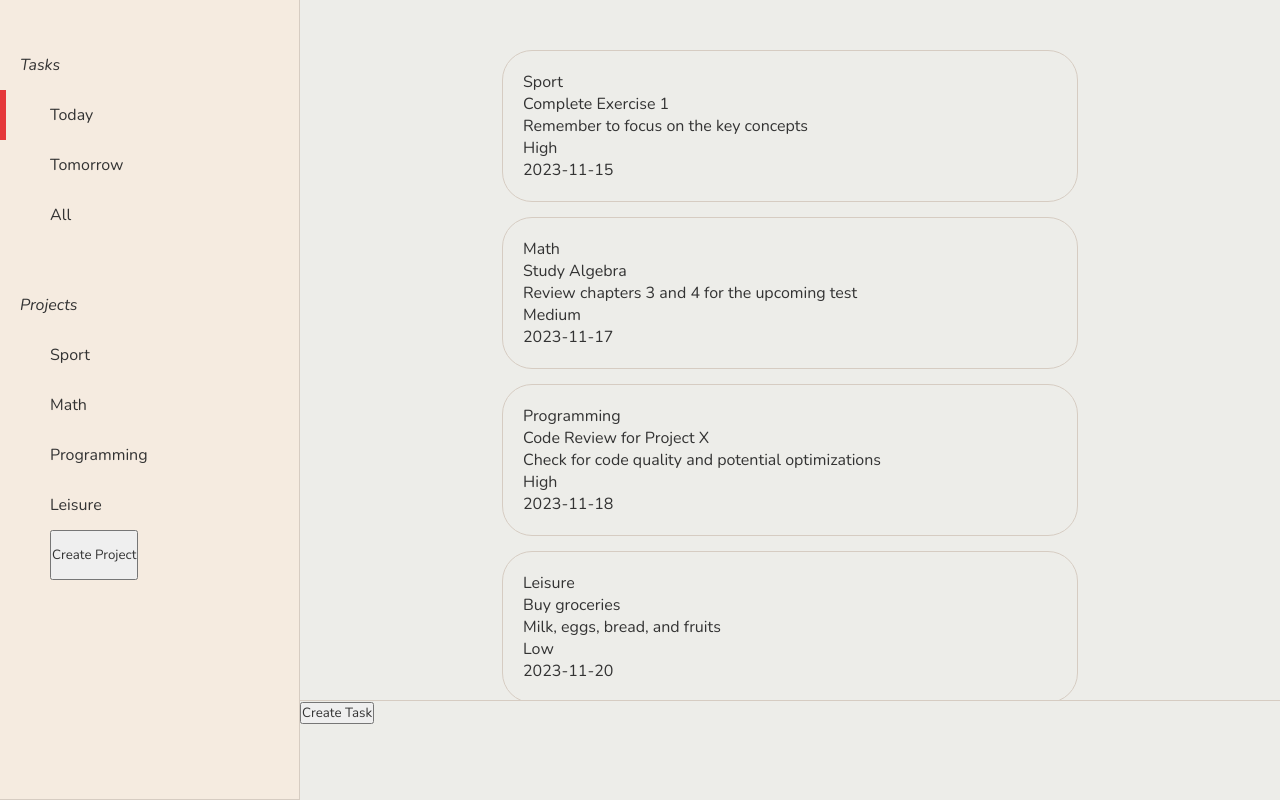
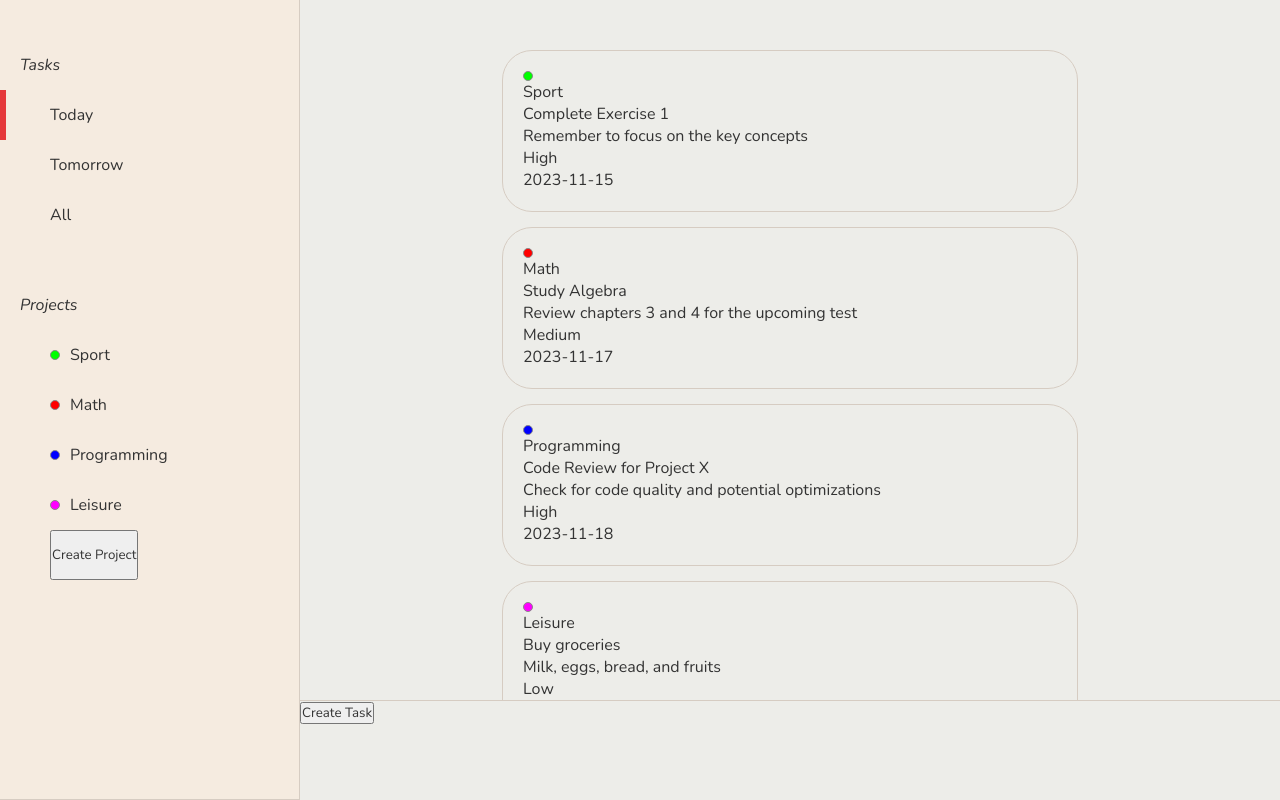
Before and after one commit to sevleo/TOP-NovaTask, a website built with webpack: page src/index.html in a window 1280 px wide. Built offline with nearby package versions, Linux system fonts and the light colour scheme.

Commit message:
add color circles to projects and tasks

```diff
--- a/src/index.js
+++ b/src/index.js
@@ -522,6 +522,7 @@ const DOMModule = (function () {
             secondSectionList.classList.add('second-section-list');
             leftSecondDiv.append(secondSectionList);
 
+            // Update data-active property on .task-filer and on parent .left-first-section
             Array.from(document.getElementsByClassName('task-filter')).forEach((item) => {
                 item.onclick = () => {
                     leftFirstDiv.dataset.active = item.textContent;
@@ -539,7 +540,7 @@ const DOMModule = (function () {
 
         }
 
-        // Render projects
+        // Render projects in .second-section-list
         function createProjects(projects) {
             const projectLineItems = document.querySelectorAll('.project');
             if (projectLineItems) {
@@ -552,8 +553,22 @@ const DOMModule = (function () {
                 const secondSectionList = document.querySelector('.second-section-list');
                 const projectLineItem = document.createElement('li');
                 projectLineItem.classList.add('project');
-                projectLineItem.textContent = element.name;
                 secondSectionList.append(projectLineItem);
+
+
+
+
+
+                const circle = document.createElement('div');
+                circle.classList.add('circle');
+                circle.style.backgroundColor = element.color;
+                projectLineItem.append(circle);
+                const projectLineItemName = document.createElement('div');
+                projectLineItemName.textContent = element.name;
+                projectLineItem.append(projectLineItemName);
+
+
+
             });
         }
 
@@ -595,6 +610,11 @@ const DOMModule = (function () {
 
                 const taskFieldsTemplate = [
                     {
+                        div_class: 'task-project-color',
+                        color: element.projectColor,
+
+                    },
+                    {
                         div_class: 'task-project-field',
                         textContent: element.projectName,
                     },
@@ -620,6 +640,7 @@ const DOMModule = (function () {
                     const taskField = document.createElement('div');
                     taskField.classList.add(field.div_class);
                     taskField.textContent = field.textContent;
+                    taskField.style.backgroundColor = field.color;
                     taskLineItem.append(taskField);
 
                 });
--- a/src/styles.css
+++ b/src/styles.css
@@ -229,6 +229,21 @@ body {
     height: 50px;
     display: flex;
     align-items: center;
+    gap: 10px;
+}
+
+.left > .left-second-section li > .circle {
+    height: 10px;
+    width: 10px;
+    border-radius: 50%;
+    border: 0.5px solid var(--text-muted);
+}
+
+.task-project-color {
+    height: 10px;
+    width: 10px;
+    border-radius: 50%;
+    border: 0.5px solid var(--text-muted);
 }
 
 .left > .left-second-section button {
```
Also changed, not shown: dist/main.js.
